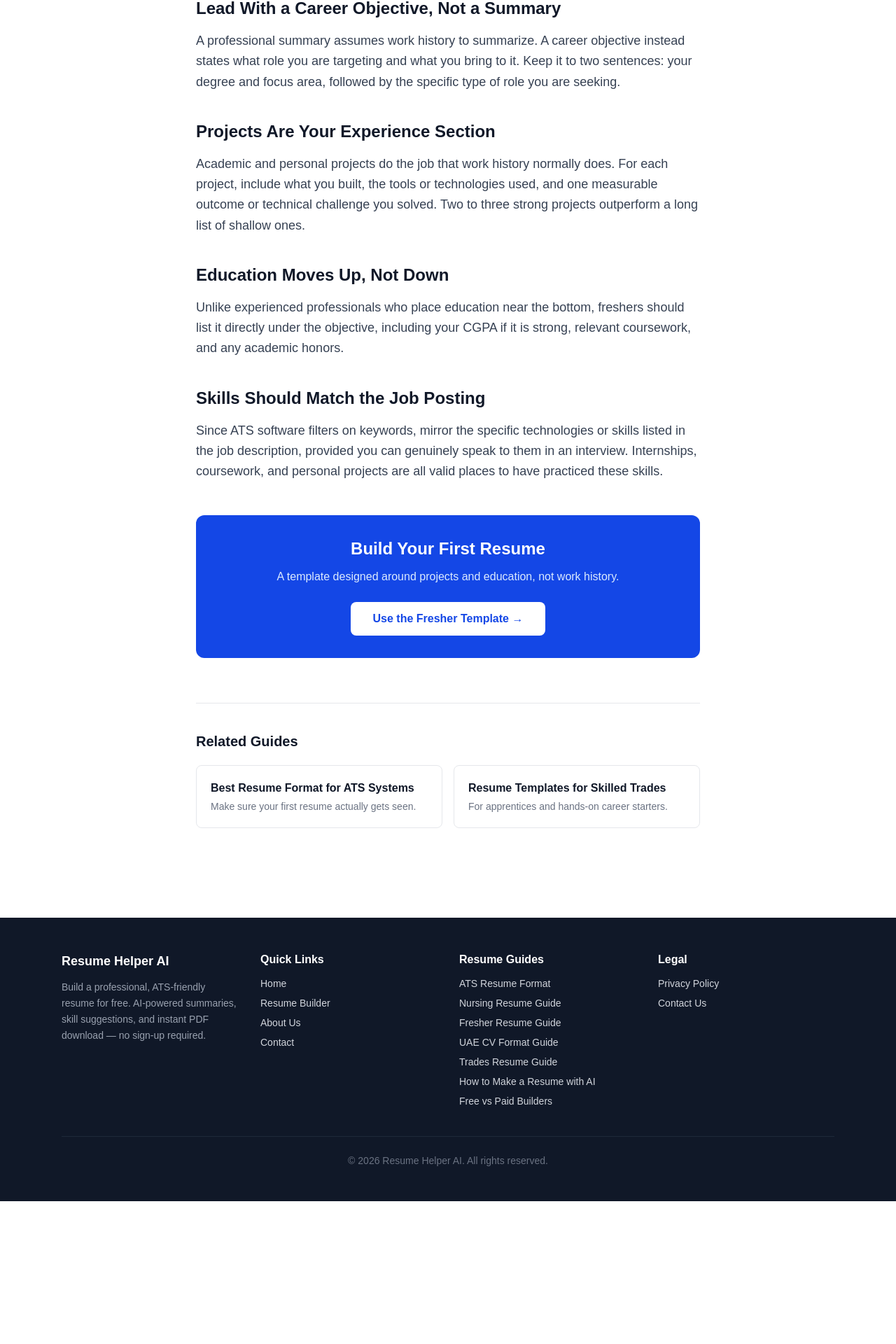
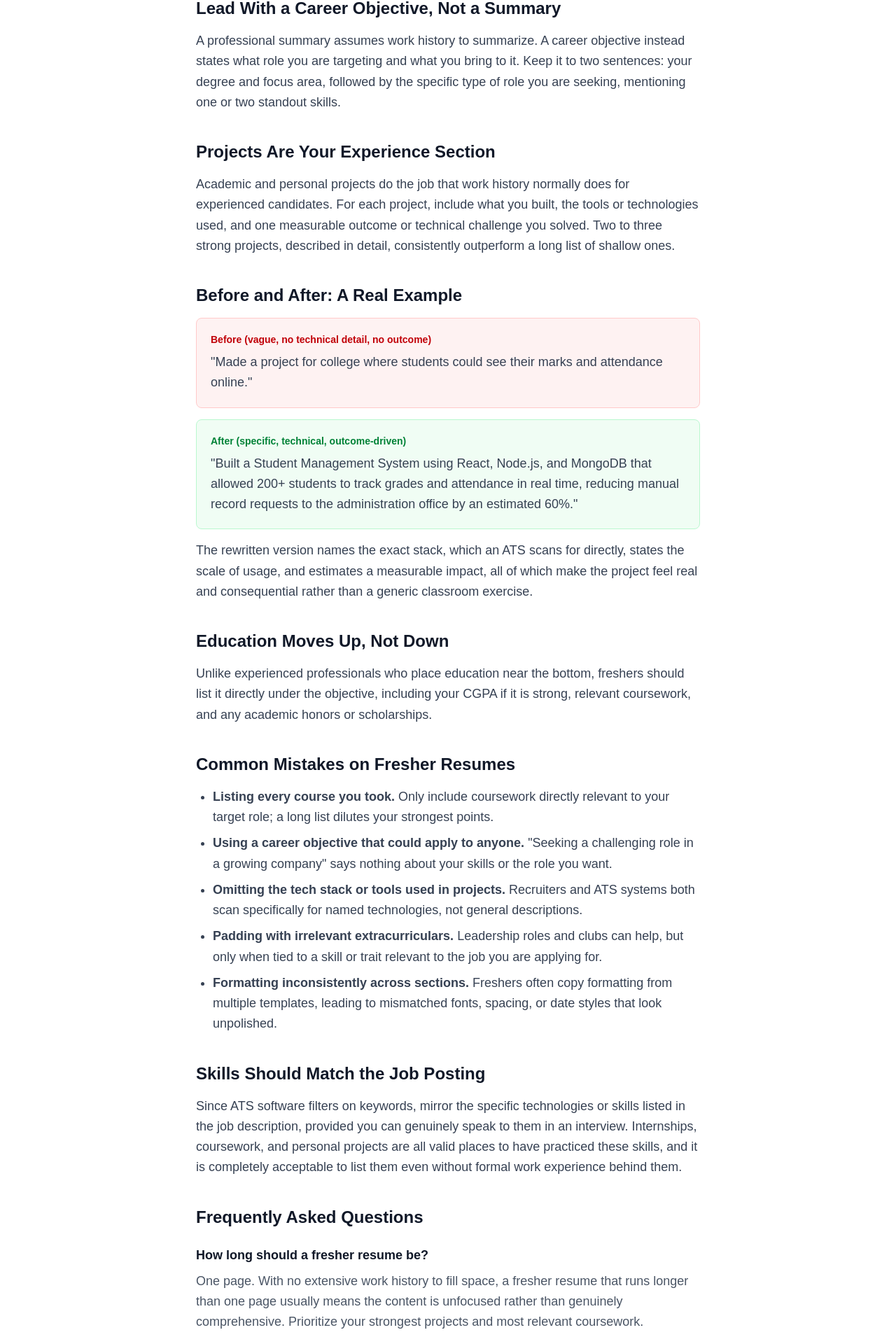
Before and after one commit to pragathishc/ai-resume-builder, a Next.js app: page /blog/fresher-resume-no-experience in a window 1280 px wide. Shown: the part 873-2793 px from the top of the page at 70% size. Before the commit the page ends 2589 px from the top, so only its background shows below. Built offline with nearby package versions, Linux system fonts and the light colour scheme.

Commit message:
Update page.js

```diff
--- a/src/app/blog/fresher-resume-no-experience/page.js
+++ b/src/app/blog/fresher-resume-no-experience/page.js
@@ -26,6 +26,14 @@ function FresherIllustration() {
   );
 }
 
+const faqs = [
+  { q: "How long should a fresher resume be?", a: "One page. With no extensive work history to fill space, a fresher resume that runs longer than one page usually means the content is unfocused rather than genuinely comprehensive. Prioritize your strongest projects and most relevant coursework." },
+  { q: "Should I include a photo on a fresher resume?", a: "Only if applying in a region where it is customary, such as parts of the Middle East or continental Europe. For US, UK, and most tech roles globally, omit it, since it is not expected and can occasionally introduce unconscious bias in screening." },
+  { q: "What if I have no projects at all?", a: "Coursework assignments, hackathon entries, and even significant class presentations can be framed as projects if you describe the problem, your approach, and the outcome. The key is demonstrating applied thinking, not the source of the project." },
+  { q: "Should I list my GPA?", a: "Include it if it is 7.5/10, 3.5/4.0, or higher, or if the employer specifically requests it. Below that threshold, coursework and projects carry more weight, and a low GPA line can draw attention away from stronger parts of your resume." },
+  { q: "Can I apply for roles outside my degree field?", a: "Yes, especially early in your career. Emphasize transferable skills and any relevant self-directed learning, such as online courses or personal projects, that demonstrate genuine interest and applied capability in the new direction." },
+];
+
 export default function FresherResumeGuide() {
   return (
     <main className="min-h-screen bg-white">
@@ -44,7 +52,7 @@ export default function FresherResumeGuide() {
           Fresher Resume: How to Write One With No Experience
         </h1>
         <p className="text-lg text-gray-600 mb-10">
-          Every recruiter knows fresh graduates do not have years of work history. What they are actually screening for is potential, evidenced through projects, coursework, and a clear objective. Here is how to structure that.
+          Every recruiter knows fresh graduates do not have years of work history. What they are actually screening for is potential, evidenced through projects, coursework, and a clear objective. Here is how to structure that, with a real before-and-after example.
         </p>
 
         <div className="mb-10">
@@ -53,16 +61,46 @@ export default function FresherResumeGuide() {
 
         <div className="space-y-6 text-gray-700 text-lg leading-relaxed">
           <h2 className="text-2xl font-bold text-gray-900 mt-10 mb-4">Lead With a Career Objective, Not a Summary</h2>
-          <p>A professional summary assumes work history to summarize. A career objective instead states what role you are targeting and what you bring to it. Keep it to two sentences: your degree and focus area, followed by the specific type of role you are seeking.</p>
+          <p>A professional summary assumes work history to summarize. A career objective instead states what role you are targeting and what you bring to it. Keep it to two sentences: your degree and focus area, followed by the specific type of role you are seeking, mentioning one or two standout skills.</p>
 
           <h2 className="text-2xl font-bold text-gray-900 mt-10 mb-4">Projects Are Your Experience Section</h2>
-          <p>Academic and personal projects do the job that work history normally does. For each project, include what you built, the tools or technologies used, and one measurable outcome or technical challenge you solved. Two to three strong projects outperform a long list of shallow ones.</p>
+          <p>Academic and personal projects do the job that work history normally does for experienced candidates. For each project, include what you built, the tools or technologies used, and one measurable outcome or technical challenge you solved. Two to three strong projects, described in detail, consistently outperform a long list of shallow ones.</p>
+
+          <h2 className="text-2xl font-bold text-gray-900 mt-10 mb-4">Before and After: A Real Example</h2>
+          <div className="bg-red-50 border border-red-200 rounded-lg p-5 my-4">
+            <p className="text-sm font-semibold text-red-700 mb-2">Before (vague, no technical detail, no outcome)</p>
+            <p className="text-gray-700">"Made a project for college where students could see their marks and attendance online."</p>
+          </div>
+          <div className="bg-green-50 border border-green-200 rounded-lg p-5 my-4">
+            <p className="text-sm font-semibold text-green-700 mb-2">After (specific, technical, outcome-driven)</p>
+            <p className="text-gray-700">"Built a Student Management System using React, Node.js, and MongoDB that allowed 200+ students to track grades and attendance in real time, reducing manual record requests to the administration office by an estimated 60%."</p>
+          </div>
+          <p>The rewritten version names the exact stack, which an ATS scans for directly, states the scale of usage, and estimates a measurable impact, all of which make the project feel real and consequential rather than a generic classroom exercise.</p>
 
           <h2 className="text-2xl font-bold text-gray-900 mt-10 mb-4">Education Moves Up, Not Down</h2>
-          <p>Unlike experienced professionals who place education near the bottom, freshers should list it directly under the objective, including your CGPA if it is strong, relevant coursework, and any academic honors.</p>
+          <p>Unlike experienced professionals who place education near the bottom, freshers should list it directly under the objective, including your CGPA if it is strong, relevant coursework, and any academic honors or scholarships.</p>
+
+          <h2 className="text-2xl font-bold text-gray-900 mt-10 mb-4">Common Mistakes on Fresher Resumes</h2>
+          <ul className="list-disc pl-6 space-y-2">
+            <li><strong>Listing every course you took.</strong> Only include coursework directly relevant to your target role; a long list dilutes your strongest points.</li>
+            <li><strong>Using a career objective that could apply to anyone.</strong> "Seeking a challenging role in a growing company" says nothing about your skills or the role you want.</li>
+            <li><strong>Omitting the tech stack or tools used in projects.</strong> Recruiters and ATS systems both scan specifically for named technologies, not general descriptions.</li>
+            <li><strong>Padding with irrelevant extracurriculars.</strong> Leadership roles and clubs can help, but only when tied to a skill or trait relevant to the job you are applying for.</li>
+            <li><strong>Formatting inconsistently across sections.</strong> Freshers often copy formatting from multiple templates, leading to mismatched fonts, spacing, or date styles that look unpolished.</li>
+          </ul>
 
           <h2 className="text-2xl font-bold text-gray-900 mt-10 mb-4">Skills Should Match the Job Posting</h2>
-          <p>Since ATS software filters on keywords, mirror the specific technologies or skills listed in the job description, provided you can genuinely speak to them in an interview. Internships, coursework, and personal projects are all valid places to have practiced these skills.</p>
+          <p>Since ATS software filters on keywords, mirror the specific technologies or skills listed in the job description, provided you can genuinely speak to them in an interview. Internships, coursework, and personal projects are all valid places to have practiced these skills, and it is completely acceptable to list them even without formal work experience behind them.</p>
+
+          <h2 className="text-2xl font-bold text-gray-900 mt-10 mb-4">Frequently Asked Questions</h2>
+          <div className="space-y-5 mt-6">
+            {faqs.map((faq, idx) => (
+              <div key={idx} className="border-b border-gray-100 pb-5">
+                <p className="font-semibold text-gray-900 mb-2">{faq.q}</p>
+                <p className="text-gray-600">{faq.a}</p>
+              </div>
+            ))}
+          </div>
         </div>
 
         <div className="bg-blue-700 rounded-xl p-8 mt-12 text-center">
@@ -103,6 +141,20 @@ export default function FresherResumeGuide() {
           }),
         }}
       />
+      <script
+        type="application/ld+json"
+        dangerouslySetInnerHTML={{
+          __html: JSON.stringify({
+            "@context": "https://schema.org",
+            "@type": "FAQPage",
+            mainEntity: faqs.map((f) => ({
+              "@type": "Question",
+              name: f.q,
+              acceptedAnswer: { "@type": "Answer", text: f.a },
+            })),
+          }),
+        }}
+      />
     </main>
   );
 }
```
